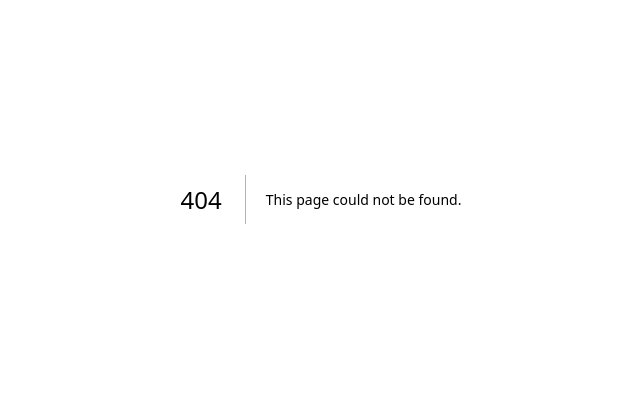
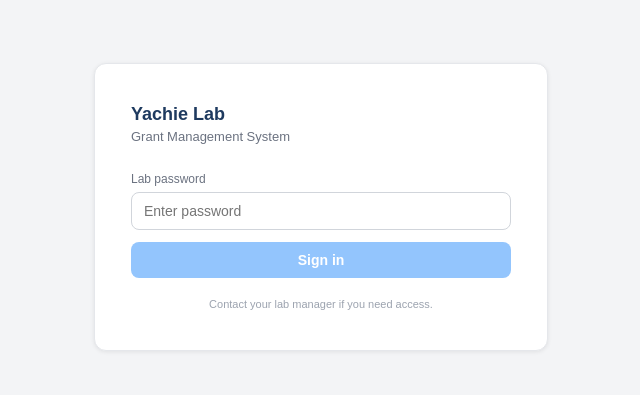
Before and after one commit to madhurangesa/yachie-lab-gms, a Next.js app: page /login in a window 1280 px wide. Before the commit this address had no page. Shown: the part 201-596 px from the top of the page, without its empty margins (319-959 px from the left). Built offline with nearby package versions, Linux system fonts and the light colour scheme.

Commit message:
Add files via upload

```diff
--- /dev/null
+++ b/pages/login.jsx
@@ -0,0 +1,117 @@
+import { useState } from "react";
+import { useRouter } from "next/router";
+import Head from "next/head";
+
+export default function Login() {
+  const [password, setPassword] = useState("");
+  const [error, setError] = useState("");
+  const [loading, setLoading] = useState(false);
+  const router = useRouter();
+
+  async function handleSubmit(e) {
+    e.preventDefault();
+    setLoading(true);
+    setError("");
+    try {
+      const res = await fetch("/api/login", {
+        method: "POST",
+        headers: { "Content-Type": "application/json" },
+        body: JSON.stringify({ password }),
+      });
+      if (res.ok) {
+        router.push("/");
+      } else {
+        setError("Incorrect password. Try again.");
+        setPassword("");
+      }
+    } catch (err) {
+      setError("Something went wrong. Try again.");
+    }
+    setLoading(false);
+  }
+
+  return (
+    <>
+      <Head>
+        <title>Yachie Lab — Sign In</title>
+        <meta name="viewport" content="width=device-width, initial-scale=1" />
+      </Head>
+      <div style={{
+        minHeight: "100vh",
+        background: "#f3f4f6",
+        display: "flex",
+        alignItems: "center",
+        justifyContent: "center",
+        fontFamily: "Arial, sans-serif",
+      }}>
+        <div style={{
+          background: "white",
+          borderRadius: 12,
+          padding: "40px 36px",
+          width: "100%",
+          maxWidth: 380,
+          boxShadow: "0 1px 4px rgba(0,0,0,0.08)",
+          border: "1px solid #e5e7eb",
+        }}>
+          <div style={{ marginBottom: 28 }}>
+            <div style={{ fontSize: 18, fontWeight: 600, color: "#1e3a5f", marginBottom: 4 }}>
+              Yachie Lab
+            </div>
+            <div style={{ fontSize: 13, color: "#6b7280" }}>
+              Grant Management System
+            </div>
+          </div>
+
+          <form onSubmit={handleSubmit}>
+            <label style={{ display: "block", fontSize: 12, color: "#6b7280", marginBottom: 6 }}>
+              Lab password
+            </label>
+            <input
+              type="password"
+              value={password}
+              onChange={(e) => setPassword(e.target.value)}
+              placeholder="Enter password"
+              autoFocus
+              required
+              style={{
+                width: "100%",
+                boxSizing: "border-box",
+                border: error ? "1px solid #ef4444" : "1px solid #d1d5db",
+                borderRadius: 8,
+                padding: "10px 12px",
+                fontSize: 14,
+                marginBottom: 8,
+                outline: "none",
+              }}
+            />
+            {error && (
+              <div style={{ fontSize: 12, color: "#ef4444", marginBottom: 12 }}>{error}</div>
+            )}
+            <button
+              type="submit"
+              disabled={loading || !password}
+              style={{
+                width: "100%",
+                background: loading || !password ? "#93c5fd" : "#1d4ed8",
+                color: "white",
+                border: "none",
+                borderRadius: 8,
+                padding: "10px 0",
+                fontSize: 14,
+                fontWeight: 600,
+                cursor: loading || !password ? "not-allowed" : "pointer",
+                marginTop: 4,
+              }}
+            >
+              {loading ? "Signing in..." : "Sign in"}
+            </button>
+          </form>
+
+          <div style={{ marginTop: 20, fontSize: 11, color: "#9ca3af", textAlign: "center" }}>
+            Contact your lab manager if you need access.
+          </div>
+        </div>
+      </div>
+    </>
+  );
+}
```
